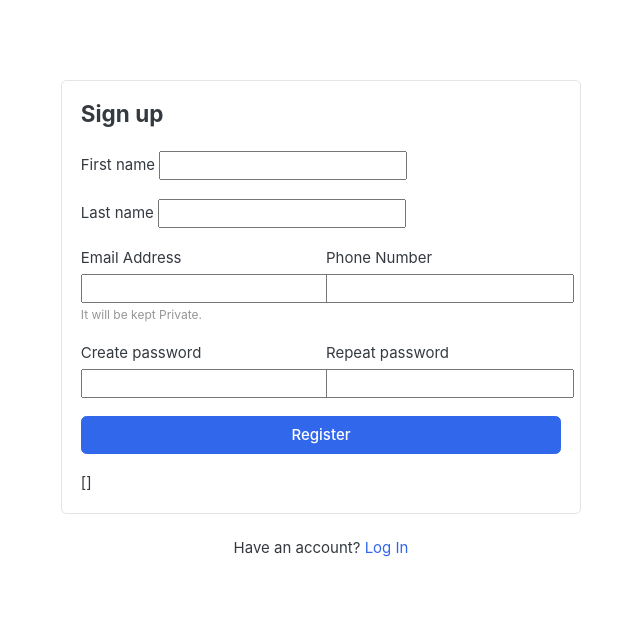
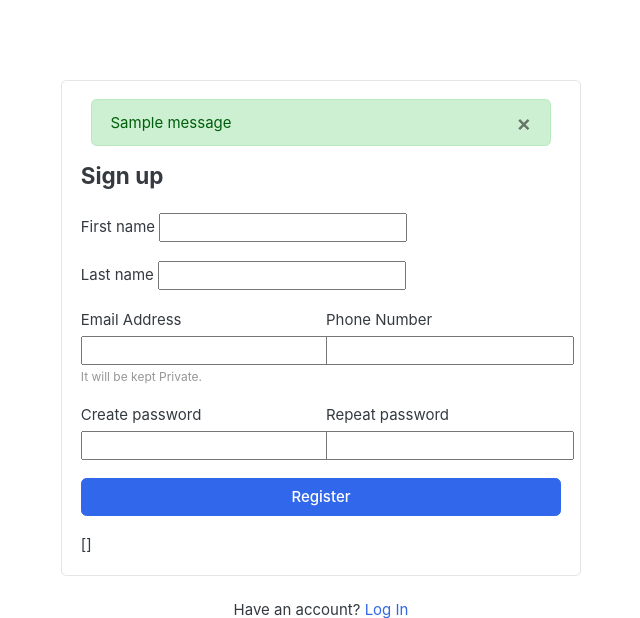
Before and after one commit to PranshuDixitDev/easyshop, a Django app: template templates/accounts/register.html in a window 1280 px wide. Shown: the part 118-736 px from the top of the page, without its empty margins (319-959 px from the left). Run offline with Django 3.2, Linux system fonts and the light colour scheme; the template is opened without the code that fills it: most values are stand-ins (such as "Sample title", 1, 10 or a date in 2020); one stand-in notice (Sample message) is shown; form fields are guessed from the names that the template uses; some libraries are stand-ins or nearby versions; some web fonts are replaced.

Commit message:
Messages for registration form done , Login form next
we will get registration successful message , account already exist message, password does not match message.

```diff
--- a/accounts/forms.py
+++ b/accounts/forms.py
@@ -33,7 +33,7 @@
         password = cleaned_data.get('password')
         confirm_password = cleaned_data.get('confirm_password')
 
-        if password and confirm_password:  # Check if both passwords are present
+        if password and confirm_password:
             if password != confirm_password:
                 raise forms.ValidationError(
                     "Password does not match."
--- a/easyshop/settings.py
+++ b/easyshop/settings.py
@@ -11,6 +11,8 @@
 """
 
 from pathlib import Path
+from django.contrib.messages import constants as messages
+
 
 # Build paths inside the project like this: BASE_DIR / 'subdir'.
 BASE_DIR = Path(__file__).resolve(strict=True).parent.parent
@@ -133,3 +135,7 @@
 # media files configuration
 MEDIA_URL = '/media/'
 MEDIA_ROOT = BASE_DIR / 'media'
+
+MESSAGES_TAGS = {
+    messages.ERROR: 'danger',
+}
--- a/static/js/script.js
+++ b/static/js/script.js
@@ -57,3 +57,7 @@
 
 });
 // jquery end
+
+setTimeout(function(){
+    $('message').fadeOut('slow')
+}, 4000)
--- a/templates/accounts/register.html
+++ b/templates/accounts/register.html
@@ -8,6 +8,7 @@
 	<!-- ============================ COMPONENT REGISTER   ================================= -->
 	<div class="card mx-auto" style="max-width:520px; margin-top:40px;">
 			<article class="card-body">
+		{% include 'includes/alerts.html' %}
 		<header class="mb-4"><h4 class="card-title">Sign up</h4></header>
 		<form action="{% url 'register' %}" method="POST">
 			{% csrf_token %}
--- /dev/null
+++ b/templates/includes/alerts.html
@@ -0,0 +1,15 @@
+{% if messages %}
+
+    {% for message in messages %}
+    <div id="message" class="container">
+    <div {% if message.tags %} class="alert alert-{{ message.tags }}"{% endif %} role="alert">
+        <button type="button" class ="close" data-dismiss="alert">
+            <span aria-hidden="true">&times;</span>
+        </button>
+        {% if message.level == DEFAULT_LEVELS.ERROR %}Important: {% endif %}
+        {{ message }}
+    </div>
+    </div>
+    {% endfor %}
+
+{% endif %}
```
Also changed, not shown: accounts/views.py (+5 -2 lines). Lines whose indentation alone changed are shown as unchanged.
